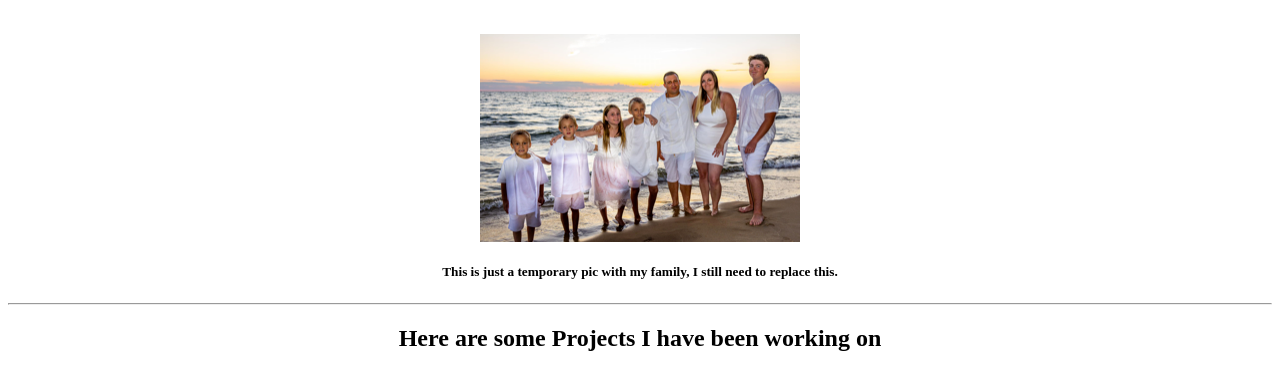
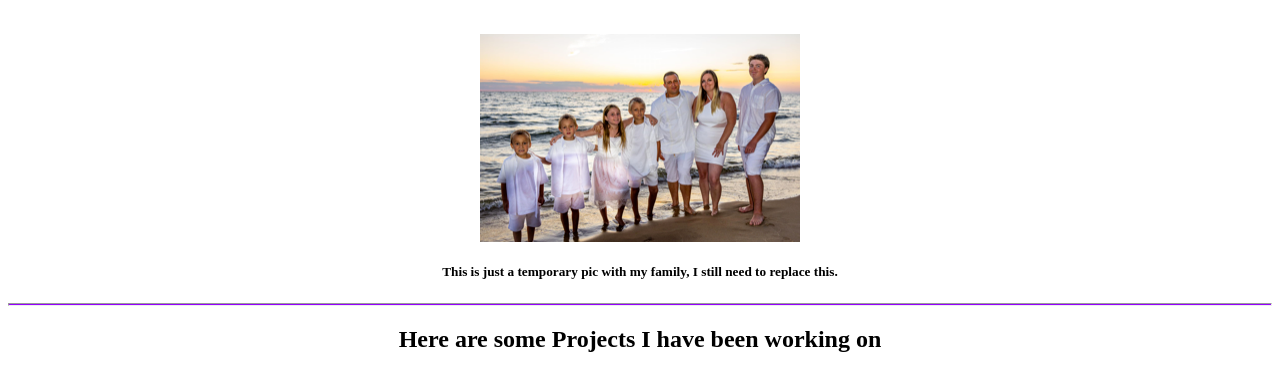
Before and after one commit to jengerred/jengerred.github.io, a plain HTML site: page index.html in a window 1280 px wide. Shown: the part 112-482 px from the top of the page. Drawn offline with Linux system fonts and the light colour scheme.

Commit message:
updating some color

```diff
--- a/index.html
+++ b/index.html
@@ -24,6 +24,11 @@ table {
     margin-left:  100px;
     margin-right: 200px;
     margin-bottom: 200px;
+}
+hr
+{
+    height: 1px;
+    background-color: rgb(149, 0, 255);
 }
 
     </style>
```
